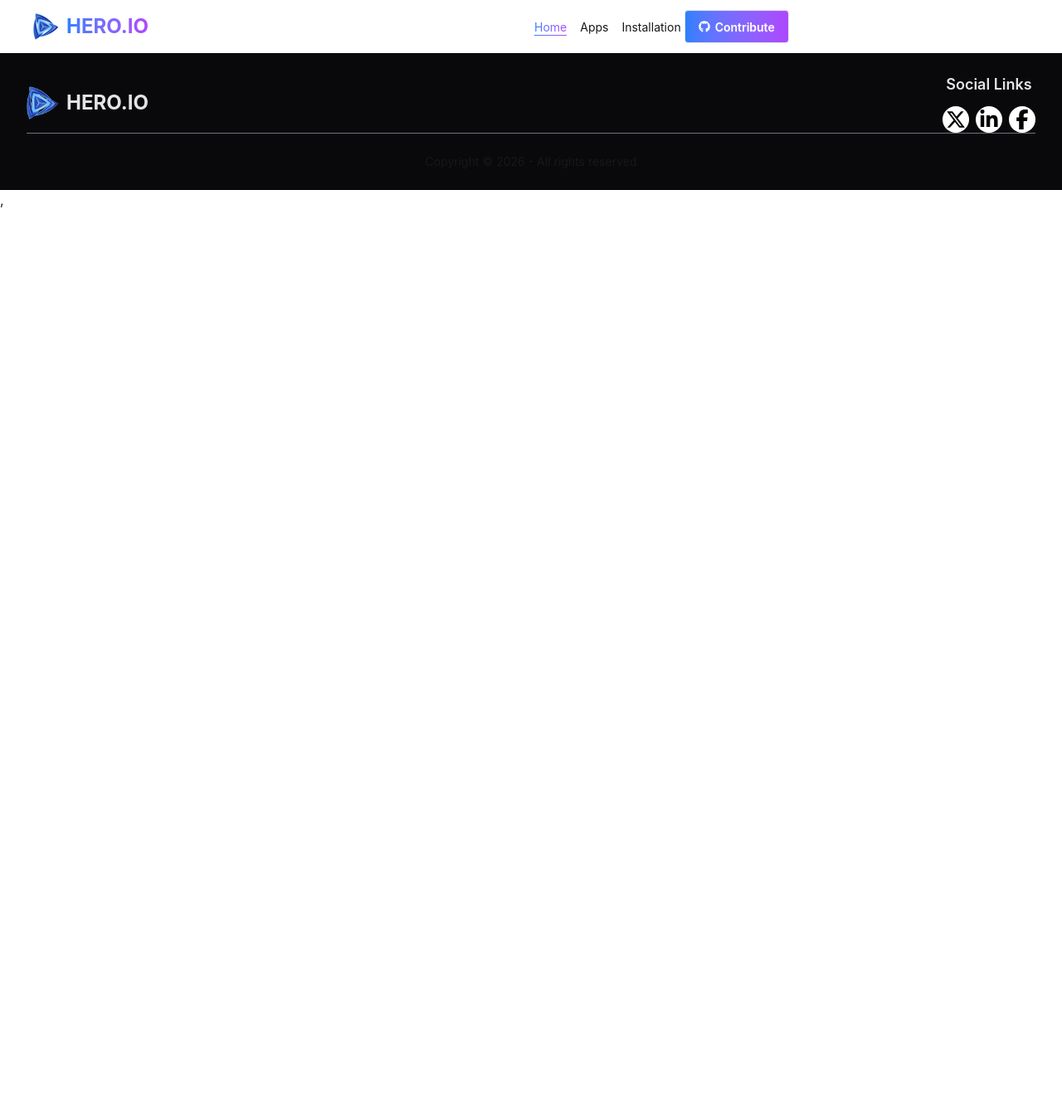
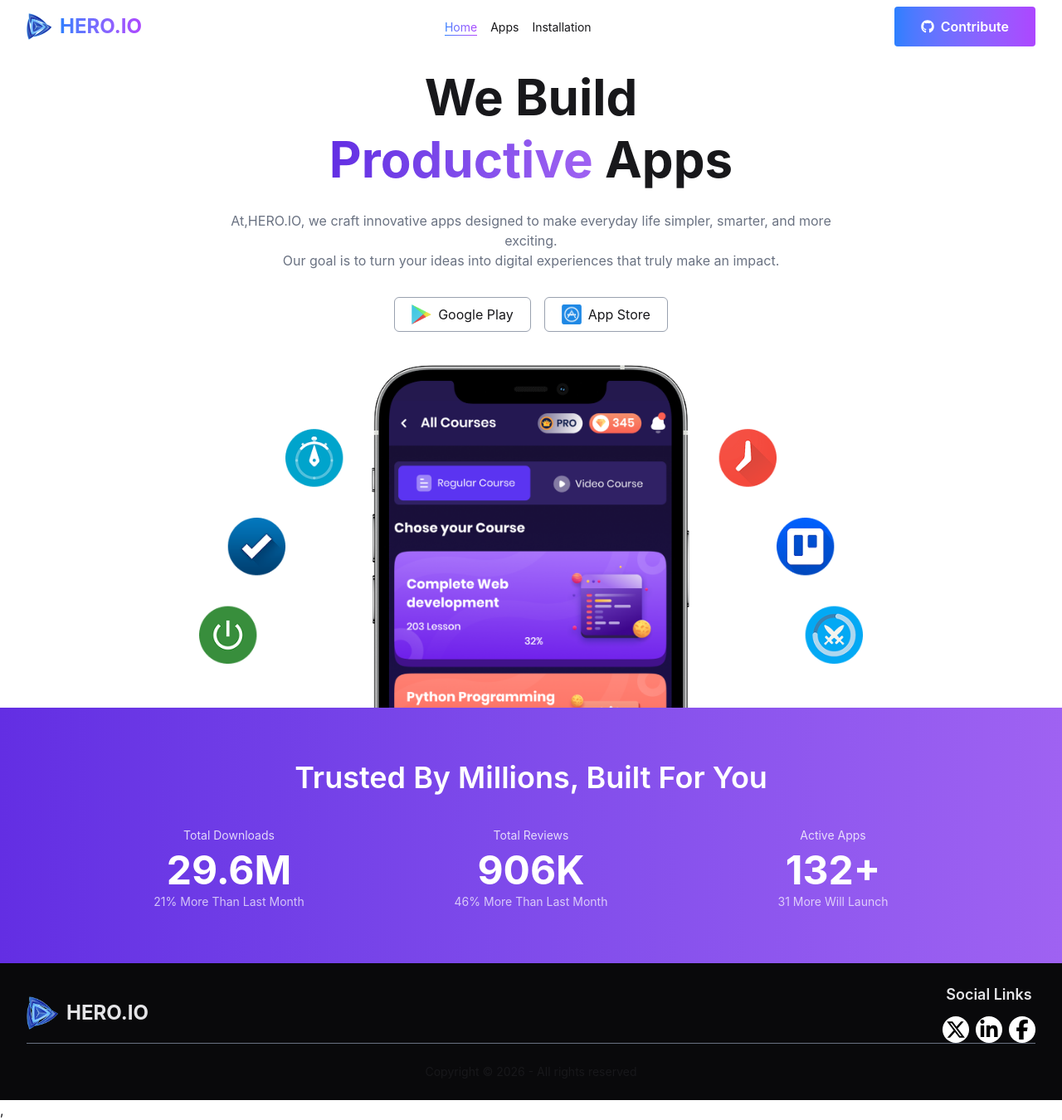
Before and after one commit to hasnatjamil/m3-a3-app-store-soft, a React (Vite) app: page / in a window 1280 px wide. Shown: the whole page at 83% size. Before the commit the page ends 800 px from the top, so only its background shows below. Built offline with nearby package versions, Linux system fonts and the light colour scheme.

Commit message:
2nd commit: design and implementation of hero sectin in intregrated in home page also design and implementation of error page

```diff
--- a/src/components/Hero/Hero.jsx
+++ b/src/components/Hero/Hero.jsx
@@ -0,0 +1,90 @@
+
+import hreoImage from '../../assets/hero.png'
+import appStore from '../../assets/appStore.png'
+import playStore from '../../assets/playStore.png'
+
+
+
+const Hero = () => {
+    return (
+        <div>
+
+            <div className='flex flex-col items-center text-center'>
+
+                {/* hero headings text */}
+                <div className='pt-4'>
+                    <h1 className='text-5xl md:text-6xl font-bold leading-tight'>We Build <br />
+                        <span className='bg-gradient-to-r from-[#632EE3] to-[#9F62F2] bg-clip-text text-transparent'>Productive</span>{" "} Apps</h1>
+
+                    <p className='mt-6 text-gray-500 max-w-3xl mx-auto'>At,HERO.IO, we craft innovative apps designed to make everyday life simpler, smarter, and more exciting. <br />
+                        Our goal is to turn your ideas into digital experiences that truly make an impact.
+                    </p>
+                </div>
+
+                {/* mobile app link  */}
+                <div className="mt-8 flex flex-col md:flex-row gap-4 justify-center">
+
+                    <a href="https://play.google.com">
+                        <button className="flex items-center gap-2 border border-gray-400 px-5 py-2 rounded-md  hover:shadow-md hover:cursor-pointer transition">
+                            <img className="w-6 h-6" src={playStore} />
+                            Google Play
+                        </button>
+                    </a>
+
+                    <a href="https://www.apple.com/app-store/"><button className="flex items-center gap-2 border border-gray-400 px-5 py-2 rounded-md  hover:shadow-md hover:cursor-pointer transition">
+                        <img className="w-6 h-6" src={appStore} />
+                        App Store
+                    </button>
+                    </a>
+
+                </div>
+
+                {/* hero image */}
+                <div className="mt-10 flex justify-center relative">
+                    <img className="w-[280px] md:w-[600px] lg:w-[800px]" src={hreoImage} />
+                </div>
+
+            </div>
+
+
+            {/* Banner */}
+            <div className='w-full  bg-gradient-to-r from-[#632EE3] to-[#9F62F2] py-16 text-white'>
+
+                <div className="max-w-[1100px] mx-auto px-4 text-center">
+
+                    <h3 className="text-2xl md:text-4xl font-semibold mb-10">
+                        Trusted By Millions, Built For You
+                    </h3>
+
+                    <div className='grid grid-cols-1 md:grid-cols-3 gap-6'>
+                        <div>
+                            <p className="text-sm opacity-80">Total Downloads</p>
+                            <h2 className="text-5xl font-bold mt-2">29.6M</h2>
+                            <p className="text-sm mt-1 opacity-70">21% More Than Last Month</p>
+                        </div>
+
+                        <div>
+                            <p className="text-sm opacity-80">Total Reviews</p>
+                            <h2 className="text-5xl font-bold mt-2">906K</h2>
+                            <p className="text-sm mt-1 opacity-70">46% More Than Last Month</p>
+                        </div>
+
+                        <div>
+                            <p className="text-sm opacity-80">Active Apps</p>
+                            <h2 className="text-5xl font-bold mt-2">132+</h2>
+                            <p className="text-sm mt-1 opacity-70">31 More Will Launch</p>
+                        </div>
+                    </div>
+
+                </div>
+
+            </div>
+
+        </div>
+
+
+
+    );
+};
+
+export default Hero;
--- a/src/components/Shared/Navbar.jsx
+++ b/src/components/Shared/Navbar.jsx
@@ -13,9 +13,9 @@
 
 
     <>
-        <NavLink to={"/"} end className={({isActive}) => isActive ? "gradient-text-active-nav" : ""}>Home</NavLink>
-        <NavLink to={"/apps"} className={({isActive}) => isActive ? "gradient-text-active-nav" : ""} >Apps</NavLink>
-        <NavLink to={"/installation"} className={({isActive}) => isActive ? "gradient-text-active-nav" : ""} >Installation</NavLink>
+        <NavLink to={"/"} end className={({ isActive }) => isActive ? "gradient-text-active-nav" : ""}>Home</NavLink>
+        <NavLink to={"/apps"} className={({ isActive }) => isActive ? "gradient-text-active-nav" : ""} >Apps</NavLink>
+        <NavLink to={"/installation"} className={({ isActive }) => isActive ? "gradient-text-active-nav" : ""} >Installation</NavLink>
     </>
 );
 
@@ -25,45 +25,52 @@
 
 
     return (
-        <div className='max-w-7xl mx-auto px-4 md:px-6 lg:px-8'>
+        <div className='max-w-7xl mx-auto px-4 md:px-4 lg:px-4'>
 
-            <div className="navbar flex-wrap lg:flex-nowrap">
+            <div className="navbar bg-base-100 flex flex-col md:flex-row md:items-center md:justify-between px-4 md:px-4 lg:px-4">
 
-                {/* navbar left side */}
-                <div className="navbar-start w-full md:w-1/2">
+                {/* Left side: Hamburger + Logo */}
+                <div className="flex items-center justify-between w-full md:w-auto">
                     <div className="dropdown">
+
                         <div tabIndex={0} role="button" className="btn btn-ghost lg:hidden">
-                            <svg xmlns="http://www.w3.org/2000/svg" className="h-5 w-5" fill="none" viewBox="0 0 24 24" stroke="currentColor"> <path strokeLinecap="round" strokeLinejoin="round" strokeWidth="2" d="M4 6h16M4 12h8m-8 6h16" /> </svg>
+                            <svg xmlns="http://www.w3.org/2000/svg" className="h-5 w-5" fill="none"
+                                viewBox="0 0 24 24" stroke="currentColor">
+                                <path strokeLinecap="round" strokeLinejoin="round" strokeWidth="2"
+                                    d="M4 6h16M4 12h8m-8 6h16" />
+                            </svg>
                         </div>
-                        <ul
-                            tabIndex="-1"
-                            className="menu menu-sm dropdown-content bg-base-100 rounded-box z-1 mt-3 w-52 p-2 shadow">
-
+                        <ul tabIndex={0}
+                            className="menu menu-sm dropdown-content bg-base-100 rounded-box z-[1] mt-3 w-52 p-2 shadow">
                             {Links}
-
                         </ul>
                     </div>
 
-
                     <div className="flex items-center gap-2">
                         <img src={logo} alt="Logo" className="w-8 h-8" />
-                        <a className="text-2xl font-bold bg-gradient-to-r from-blue-500 to-purple-500 bg-clip-text text-transparent">HERO.IO</a>
+                        <a href='/' className="text-2xl font-bold gradient-text bg-clip-text text-transparent">
+                            HERO.IO
+                        </a>
                     </div>
-
                 </div>
 
-                {/* navbar middle */}
-                <div className="navbar-center hidden lg:flex ">
+                {/* Middle: Links (desktop only) */}
+                <div className="hidden lg:flex navbar-center">
                     <ul className="menu menu-horizontal px-1 gap-4">
                         {Links}
                     </ul>
                 </div>
 
-                {/* navbar right side */}
-                <div className="navbar-end w-full md:w-auto flex justify-between md:justify-end mt-2 md:mt-0">
-                    <a href='https://github.com/hasnatjamil' className="btn bg-gradient-to-r from-blue-500 to-purple-500 text-white "><FaGithub />Contribute</a>
+                {/* Right side: Contribute button */}
+                <div className="w-full md:w-auto flex justify-center md:justify-end mt-2 md:mt-0">
+                    <a href="https://github.com/hasnatjamil"
+                        className="gradient-btn gradient-btn-outline inline-flex items-center font-semibold px-8 py-3 rounded-sm text-white w-full md:w-auto">
+                        <FaGithub className="mr-2" /> Contribute
+                    </a>
                 </div>
             </div>
+
+
         </div>
     );
 };
--- a/src/index.css
+++ b/src/index.css
@@ -20,6 +20,7 @@
   }
 
   .gradient-btn-outline {
-    @apply border border-blue-500 text-blue-500 hover:bg-gradient-to-r hover:from-blue-500 hover:to-purple-500 hover:text-white;
+    @apply border border-blue-500 text-blue-500 hover:bg-gradient-to-r hover:from-blue-500 hover:to-purple-500 hover:text-white hover:cursor-pointer transition duration-300;
   }
+
 }
--- a/src/main.jsx
+++ b/src/main.jsx
@@ -5,10 +5,13 @@
 
 import { createBrowserRouter } from "react-router";
 import { RouterProvider } from "react-router/dom";
+
+
 import Layout from './Layout/Layout';
 import ErrorPage from './pages/ErrorPage/ErrorPage';
 import Apps from './pages/Apps/Apps';
 import Installation from './pages/Installation/Installation';
+import Home from './pages/Home/Home';
 
 
 
@@ -22,6 +25,10 @@
       {
         path: "*",
         element: <ErrorPage></ErrorPage>,
+      },
+      {
+        index: true,
+        element: <Home></Home>
       },
       {
         path: "/apps",
--- a/src/pages/ErrorPage/ErrorPage.jsx
+++ b/src/pages/ErrorPage/ErrorPage.jsx
@@ -1,9 +1,24 @@
-import React from 'react';
+import { Link } from 'react-router';
+import errorImage from '../../assets/error-404.png'
 
 const ErrorPage = () => {
     return (
         <div>
-            Error Page
+
+
+            <div className="mt-10 flex justify-center relative">
+                <img className="w-[250px] md:w-[300px] lg:w-[500px]" src={errorImage} />
+
+            </div>
+            <div className='text-center py-6'>
+                <h3 className='text-5xl font-bold'>Oops, page not found!</h3>
+                <p className='text-gray-400 py-8 font-medium'>The page you are looking for is not available.</p>
+
+
+                <Link to="/"><button className='gradient-btn gradient-btn-outline text-amber-50 font-semibold px-8 py-3 rounded-sm '>Go Back!</button></Link>
+
+
+            </div>
         </div>
     );
 };
--- a/src/pages/Home/Home.jsx
+++ b/src/pages/Home/Home.jsx
@@ -0,0 +1,14 @@
+import Hero from "../../components/Hero/Hero";
+
+
+
+const Home = () => {
+    return (
+        <div>
+            <Hero></Hero>
+
+        </div>
+    );
+};
+
+export default Home;
```
